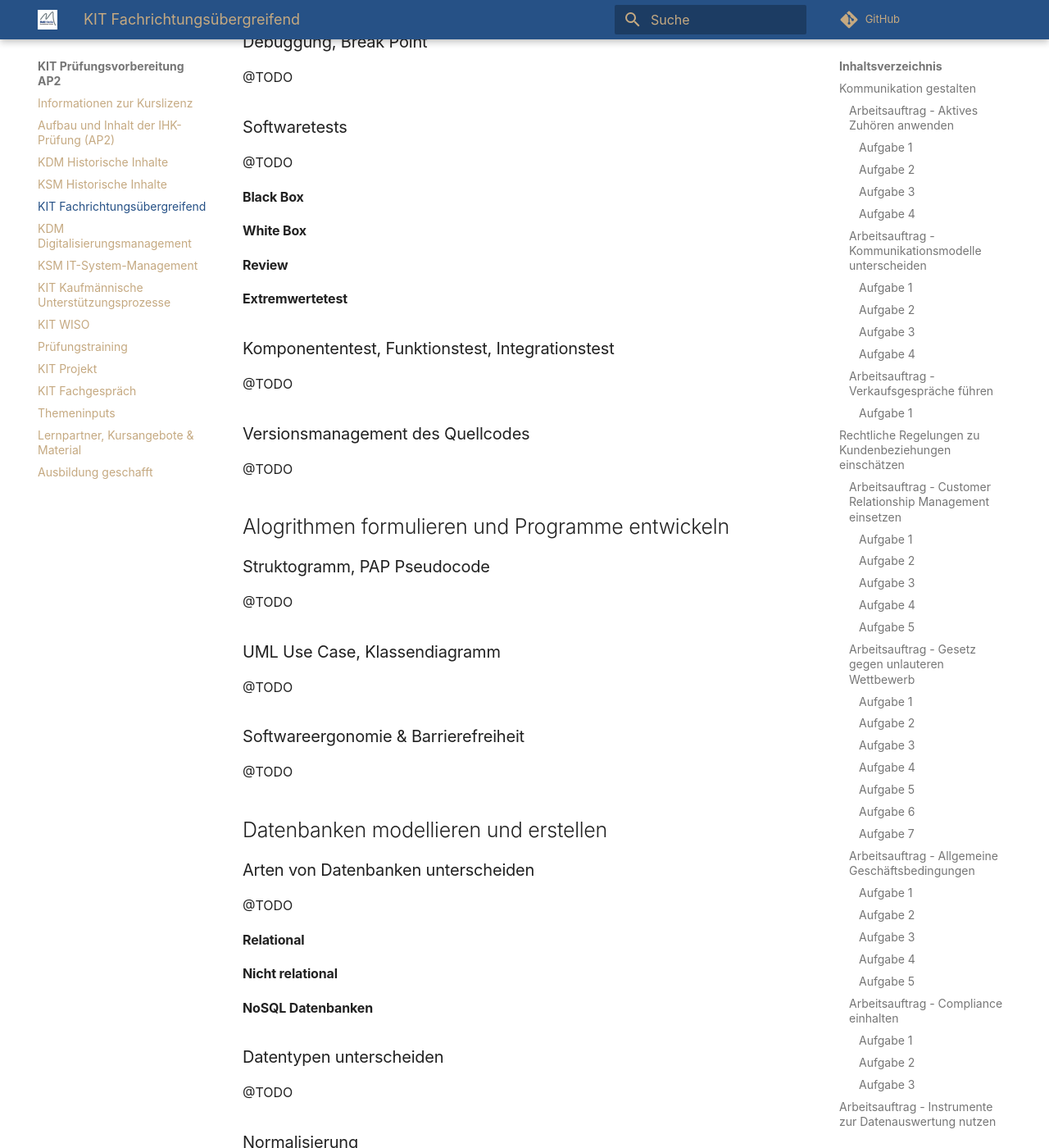
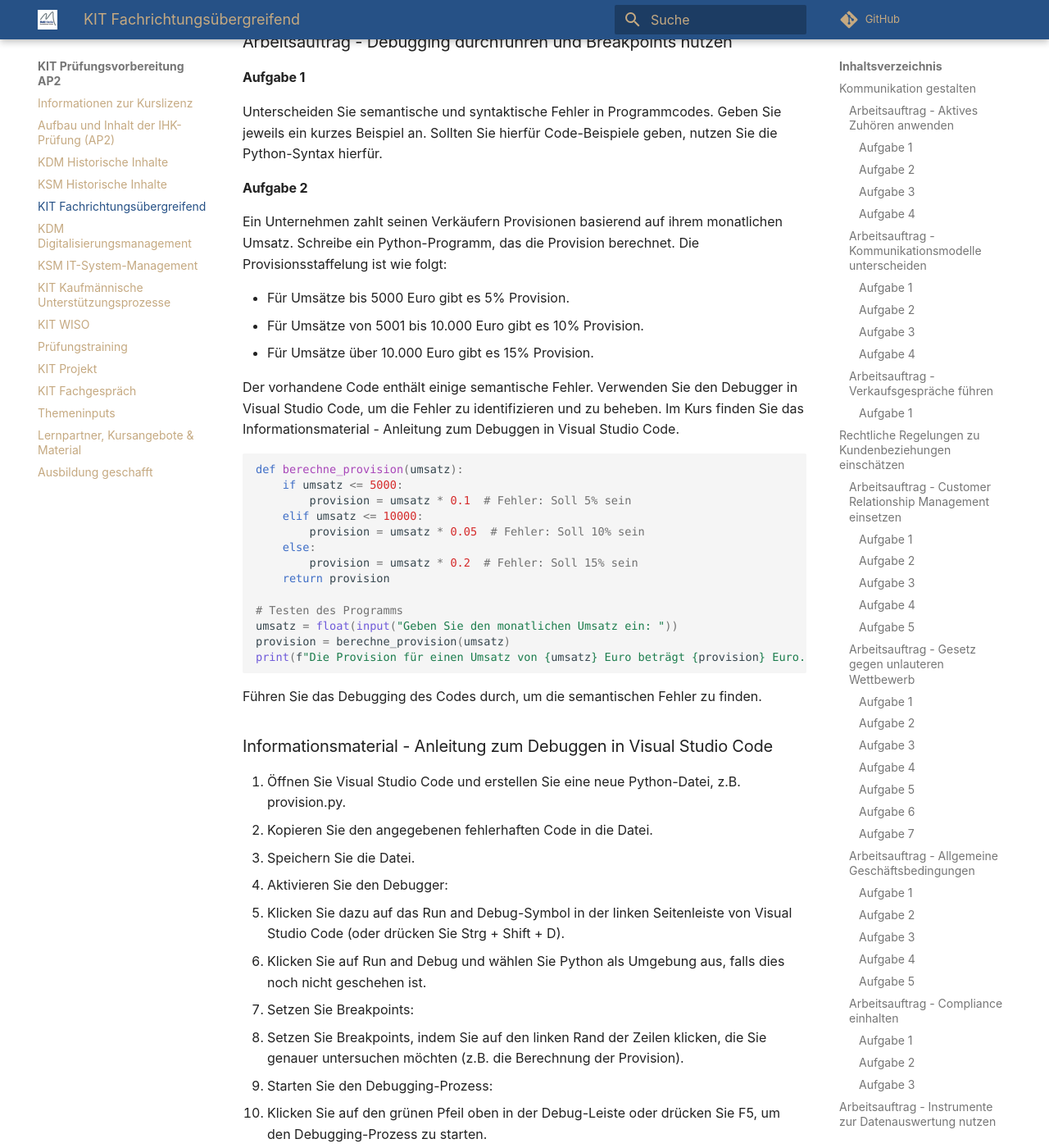
Before and after one commit to herr-nm/MMBbS_KIT_PVAP2, an MkDocs documentation site: the page built from docs/03_KIT_fachrichtungsuebergreifend.md, in a window 1280 px wide and 1400 px high, scrolled down 7906 px. Shown: the whole window at 82% size. Built offline with MkDocs 1.6.1 and Material for MkDocs 9.7.7, drawn with Linux system fonts in a browser that asks for light colours; comment, search, counter and statistics services are not loaded; some of the changed text lies outside the part shown.

Commit message:
Neue Aufgabe zu Fehlersuche begonnen

````diff
--- a/docs/03_KIT_fachrichtungsuebergreifend.md
+++ b/docs/03_KIT_fachrichtungsuebergreifend.md
@@ -236,9 +236,60 @@ Was verbirgt sich hinter dem Konzept "Augmented Reality" und was ist "Virtual Re
 
 ## Fehler erkennen, analysieren und beheben
 
-### Debuggung, Break Point
+### Arbeitsauftrag - Debugging durchführen und Breakpoints nutzen
 
-@TODO
+#### Aufgabe 1
+
+Unterscheiden Sie semantische und syntaktische Fehler in Programmcodes. Geben Sie jeweils ein kurzes Beispiel an. Sollten Sie hierfür Code-Beispiele geben, nutzen Sie die Python-Syntax hierfür.
+
+#### Aufgabe 2
+
+Ein Unternehmen zahlt seinen Verkäufern Provisionen basierend auf ihrem monatlichen Umsatz. Schreibe ein Python-Programm, das die Provision berechnet. Die Provisionsstaffelung ist wie folgt:
+
+- Für Umsätze bis 5000 Euro gibt es 5% Provision.
+- Für Umsätze von 5001 bis 10.000 Euro gibt es 10% Provision.
+- Für Umsätze über 10.000 Euro gibt es 15% Provision.
+
+Der vorhandene Code enthält einige semantische Fehler. Verwenden Sie den Debugger in Visual Studio Code, um die Fehler zu identifizieren und zu beheben. Im Kurs finden Sie das Informationsmaterial - Anleitung zum Debuggen in Visual Studio Code.
+
+```python
+def berechne_provision(umsatz):
+    if umsatz <= 5000:
+        provision = umsatz * 0.1  # Fehler: Soll 5% sein
+    elif umsatz <= 10000:
+        provision = umsatz * 0.05  # Fehler: Soll 10% sein
+    else:
+        provision = umsatz * 0.2  # Fehler: Soll 15% sein
+    return provision
+
+# Testen des Programms
+umsatz = float(input("Geben Sie den monatlichen Umsatz ein: "))
+provision = berechne_provision(umsatz)
+print(f"Die Provision für einen Umsatz von {umsatz} Euro beträgt {provision} Euro.")
+```
+
+Führen Sie das Debugging des Codes durch, um die semantischen Fehler zu finden.
+
+### Informationsmaterial - Anleitung zum Debuggen in Visual Studio Code
+
+1. Öffnen Sie Visual Studio Code und erstellen Sie eine neue Python-Datei, z.B. provision.py.
+2. Kopieren Sie den angegebenen fehlerhaften Code in die Datei.
+3. Speichern Sie die Datei.
+4. Aktivieren Sie den Debugger:
+   - Klicken Sie dazu auf das Run and Debug-Symbol in der linken Seitenleiste von Visual Studio Code (oder drücken Sie Strg + Shift + D).
+   - Klicken Sie auf Run and Debug und wählen Sie Python als Umgebung aus, falls dies noch nicht geschehen ist.
+5. Setzen Sie Breakpoints:
+   - Setzen Sie Breakpoints, indem Sie auf den linken Rand der Zeilen klicken, die Sie genauer untersuchen möchten (z.B. die Berechnung der Provision).
+6. Starten Sie den Debugging-Prozess:
+   - Klicken Sie auf den grünen Pfeil oben in der Debug-Leiste oder drücken Sie F5, um den Debugging-Prozess zu starten.
+7. Verwenden Sie die Debugging-Tools:
+   - Step Over (F10): Überspringt den aktuellen Funktionsaufruf und führt ihn zu Ende.
+   - Step Into (F11): Tritt in die Funktion ein und zeigt Details an.
+   - Step Out (Shift + F11): Verlässt die aktuelle Funktion und kehrt zum übergeordneten Code zurück.
+8. Überprüfeen Sie die Variablen:
+   - In der linken Seitenleiste findest du den Abschnitt "Variables", wo Sie den aktuellen Zustand der Variablen sehen können.
+9. Korrigieren Sie die Fehler:
+   - Nachdem Sie den Fehler gefunden haben, korrigieren Sie ihn im Code und führen Sie das Debugging erneut durch, um sicherzustellen, dass der Fehler behoben ist.
 
 ### Softwaretests
 
````
